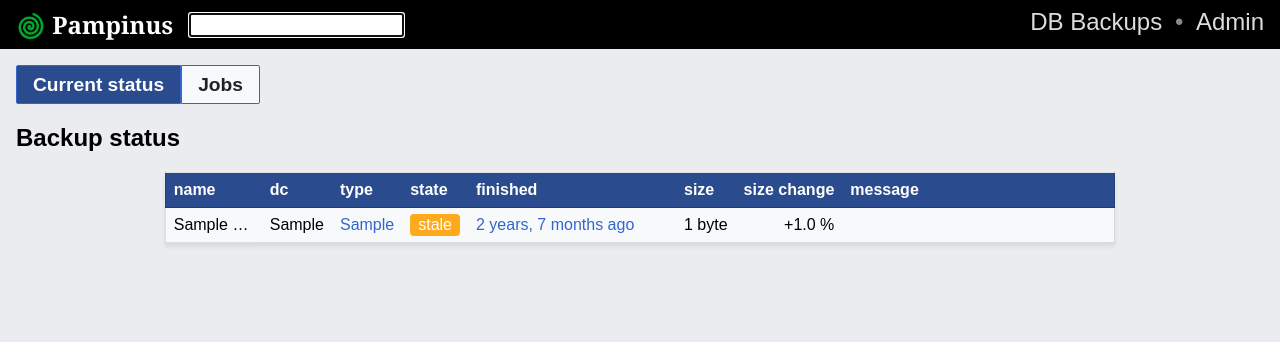
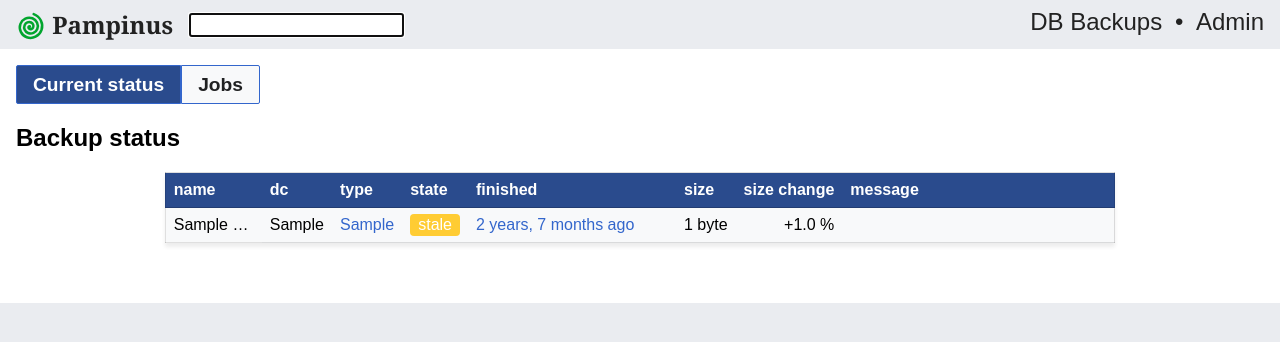
Before and after one commit to wikimedia/operations-software-pampinus, a Django app: template pampinus/templates/dbbackups/status.html in a window 1280 px wide. Shown: the top 342 px of the page. Run offline with Django 3.2, Linux system fonts and the light colour scheme; the template is opened without the code that fills it: most values are stand-ins (such as "Sample title", 1, 10 or a date in 2020).

Commit message:
Improvements on css
A bit of design improvements

Change-Id: Ie1e944283395ba5365df6b10c1bf8cb0b6c96609

```diff
--- a/pampinus/static/pampinus.css
+++ b/pampinus/static/pampinus.css
@@ -9,7 +9,7 @@ body {
     padding: 0;
     min-width: 1024px;
     margin: 0;
-    background: #eaecf0;
+    background: #fff;
     -webkit-text-size-adjust: none;
 }
 
@@ -21,12 +21,12 @@ nav a {
 }
 
 nav a:after {
-    color: #ccc;
+    color: #c8ccd1;
     content: ' | ';
 }
 
 nav a:first-child:before {
-    color: #ccc;
+    color: #c8ccd1;
     content: '[ ';
 }
 
@@ -73,12 +73,12 @@ input#search {
 
 #page-header {
     padding: 0.5em 1em;
-    background: #000;
-    color: #fff;
+    background: #eaecf0;
+    color: #222;
 }
 
 #page-header a {
-    color: #fff;
+    color: #222;
 }
 
 #page-header h1 {
@@ -96,11 +96,11 @@ input#search {
 }
 
 #page-header nav a {
-    color: #ddd;
+    color: #222;
 }
 
 #page-header nav a:after {
-    color: #888;
+    color: #222;
     content: ' • ';
     margin: 0 0.25em;
 }
@@ -112,10 +112,6 @@ input#search {
 #page-header nav a:last-child:after {
     content: '';
     margin: 0 0;
-}
-
-#page-header nav a:hover {
-    color: #efe;
 }
 
 /* *** proper content *** */
@@ -266,7 +262,7 @@ tr:nth-child(odd) {background: #f8f9fa}
 .label-eqiad { background-color: rgb(70, 130, 180)}
 .label-cloud {background-color: #93648d; }
 .label-dbstore {background-color: #ab9b51; }
-.label-core {background-color: #4cc3d9; }
+.label-core {background-color: #36c; }
 .label-misc {background-color: #5e997e; }
 .label-test {background-color: #404040; }
 .label-parsercache {background-color: #f16745; }
@@ -275,18 +271,18 @@ tr:nth-child(odd) {background: #f8f9fa}
 .label-bullseye {background-color: #010027}
 
 /* backup styles */
-.label-fresh {background-color: #11aa1d; }
-.label-missing {background-color: #d43f3a; }
-.label-very_wrong_size {background-color: #d43f3a; }
-.label-stale {background-color: #ffaa1d; }
-.label-wrong_size {background-color: #ffaa1d; }
-.label-only_one {background-color: #ffaa1d; }
-.label-finished {background-color: #11aa1d; }
-.label-ongoing {background-color: #337ab7; }
-.label-failed {background-color: #d43f3a; }
-.text-missing {color: #b41f1a; }
-.text-stale {color: #df8a00; }
-.text-failed {color: #b41f1a; }
+.label-fresh {background-color: #00af89; }
+.label-missing {background-color: #d33; }
+.label-very_wrong_size {background-color: #d33; }
+.label-stale {background-color: #fc3; }
+.label-wrong_size {background-color: #fc3; }
+.label-only_one {background-color: #fc3; }
+.label-finished {background-color: #00af89; }
+.label-ongoing {background-color: #36c; }
+.label-failed {background-color: #d33; }
+.text-missing {color: #d33; }
+.text-stale {color: #d33; }
+.text-failed {color: #d33; }
 
 a:link { color: #36c; text-decoration: none; }
 a:visited { color: #36c; text-decoration: none; }
```
